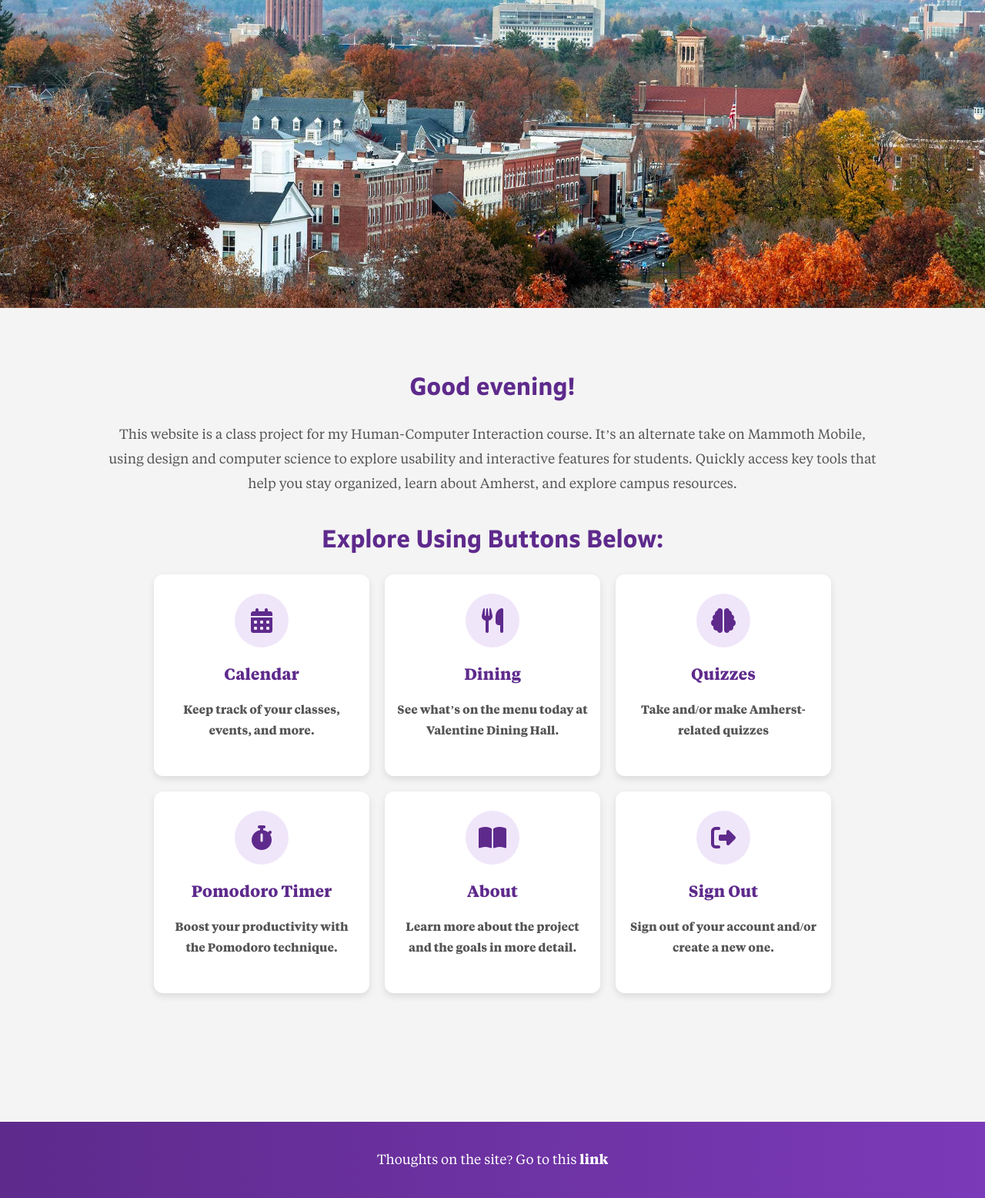
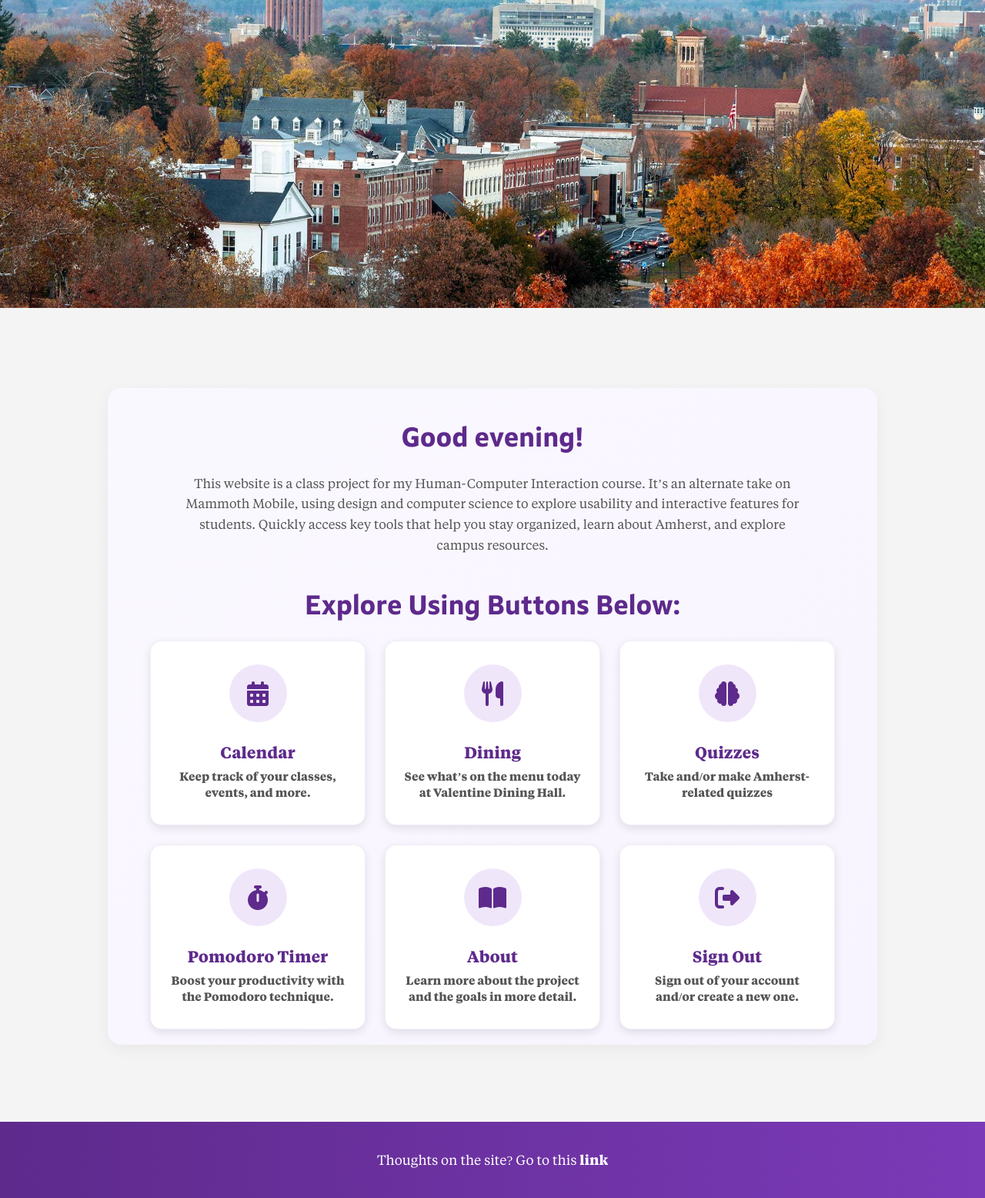
Before and after one commit to Veemon22/hci-amherst-college-student-site, a Flask app: template templates/home.html in a window 1280 px wide. Shown: the whole page at 77% size. Run offline with Flask 3, Linux system fonts and the light colour scheme; the template is opened without the code that fills it, so the values that code supplies are empty.

Commit message:
Home Page done

```diff
--- a/static/css/home.css
+++ b/static/css/home.css
@@ -1,83 +1,113 @@
-.nav-link-bar{
+/* Hide nav bar for home (if not needed) */
+.nav-link-bar {
     display: none;
 }
 
+/* --- Page container --- */
 .home-container {
     max-width: 1000px;
-    margin: 40px auto;
+    margin: 60px auto;
+    padding: 20px;
+    text-align: center;
     box-sizing: border-box;
-    text-align: center;
+    background: linear-gradient(to bottom right, #faf8ff, #f8f4ff);
+    border-radius: 18px;
+    box-shadow: 0 6px 20px rgba(0, 0, 0, 0.05);
+    animation: fadeIn 0.6s ease;
 }
 
-.home-container > .home-inner {
-    max-width: 1000px;
+/* Smooth entrance animation */
+@keyframes fadeIn {
+    from { opacity: 0; transform: translateY(8px); }
+    to { opacity: 1; transform: translateY(0); }
+}
+
+.home-inner {
+    max-width: 900px;
     margin: 0 auto;
 }
 
+/* --- Headings --- */
 .home-container h1 {
-    font-size: 2rem;
+    font-size: 2.2rem;
     color: #5e2a8c;
+    margin-bottom: 20px;
 }
 
 .intro {
-    margin-bottom: 40px;
+    margin-bottom: 45px;
     color: #555;
+    font-size: 1.05rem;
+    line-height: 1.6;
+    max-width: 800px;
+    margin-left: auto;
+    margin-right: auto;
 }
 
+/* --- Feature grid --- */
 .feature-grid {
     display: flex;
-    gap: 20px;
-    width: 100%;
+    flex-wrap: wrap;
     justify-content: center;
-    align-items: center;
-    flex-wrap: wrap;
-    box-sizing: border-box;
+    align-items: stretch;
+    gap: 25px;
 }
 
+/* --- Feature cards --- */
 .feature-card {
     background: #fff;
-    border-radius: 12px;
-    box-shadow: 0 4px 10px rgba(0,0,0,0.1);
-    padding: 25px 15px;
+    border-radius: 15px;
+    box-shadow: 0 4px 12px rgba(0,0,0,0.1);
+    padding: 30px 20px;
     text-decoration: none;
     color: inherit;
-    transition: transform 0.2s ease, box-shadow 0.2s ease;
+    transition: transform 0.25s ease, box-shadow 0.25s ease, background 0.25s;
     display: flex;
     flex-direction: column;
     align-items: center;
     max-width: 280px;
+    min-height: 240px;
+    border: 1px solid rgba(94, 42, 140, 0.08);
 }
 
 .feature-card:hover {
-    transform: translateY(-4px);
-    box-shadow: 0 6px 14px rgba(0,0,0,0.15);
+    transform: translateY(-6px);
+    box-shadow: 0 10px 18px rgba(94,42,140,0.15);
+    background: #faf4ff;
     text-decoration: none;
 }
 
+/* --- Icon circle --- */
 .icon-circle {
     background-color: #f0e6fa;
     color: #5e2a8c;
     border-radius: 50%;
-    width: 70px;
-    height: 70px;
+    width: 75px;
+    height: 75px;
     display: flex;
     align-items: center;
     justify-content: center;
     font-size: 2rem;
-    margin-bottom: 10px;
+    margin-bottom: 15px;
+    transition: background 0.25s ease, color 0.25s ease;
 }
 
+.feature-card:hover .icon-circle {
+    background-color: #5e2a8c;
+    color: #fff;
+}
+
+/* --- Text --- */
 .feature-card h2 {
-    margin: 10px 0 5px;
+    margin: 10px 0 8px;
     font-size: 1.3rem;
     color: #5e2a8c;
+    transition: color 0.25s ease;
 }
 
 .feature-card p {
     font-size: 0.95rem;
     color: #555;
+    line-height: 1.4;
+    margin: 0;
 }
-
-.feature-card i{
-    text-decoration: none;
-}
```
